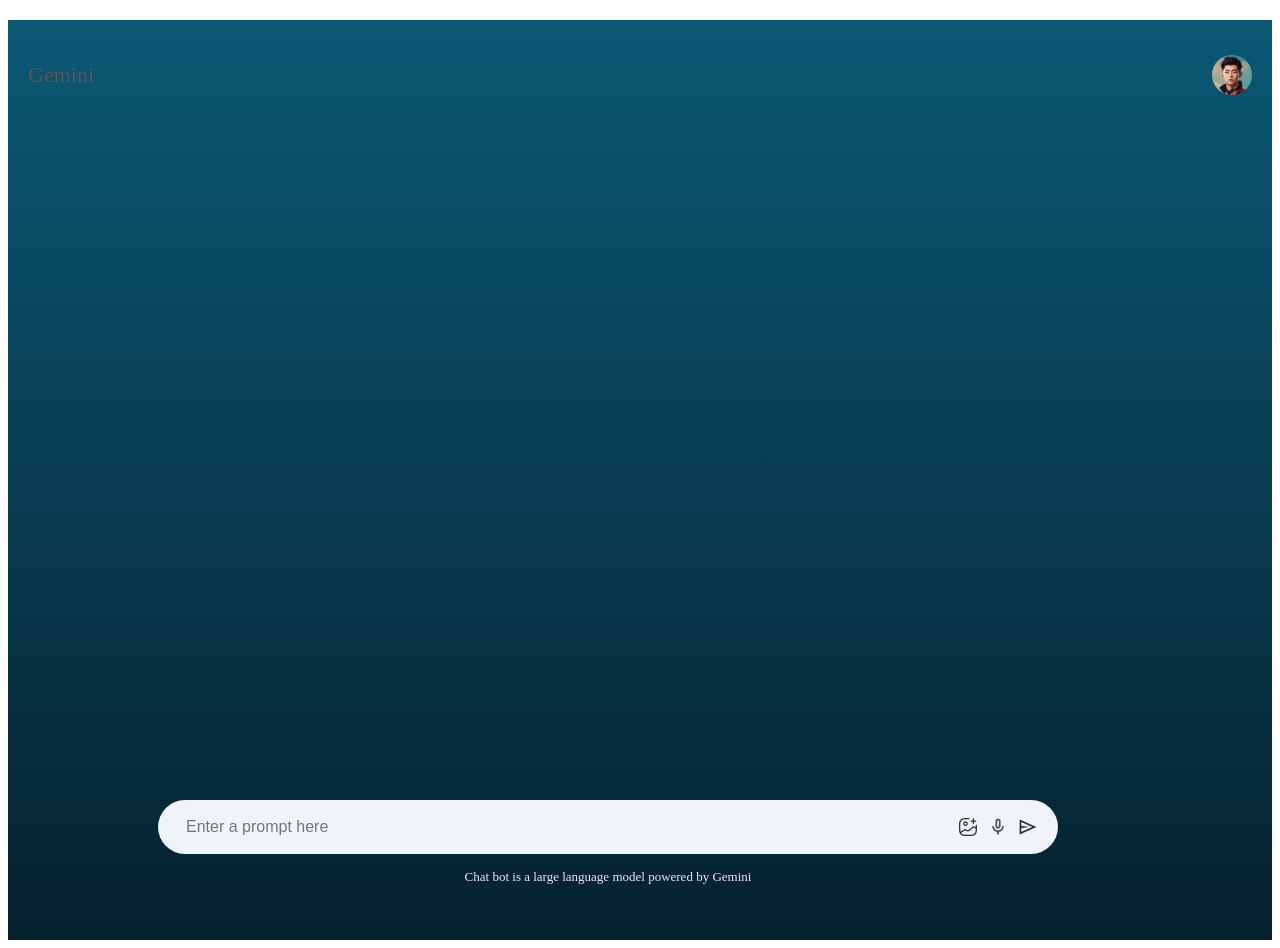
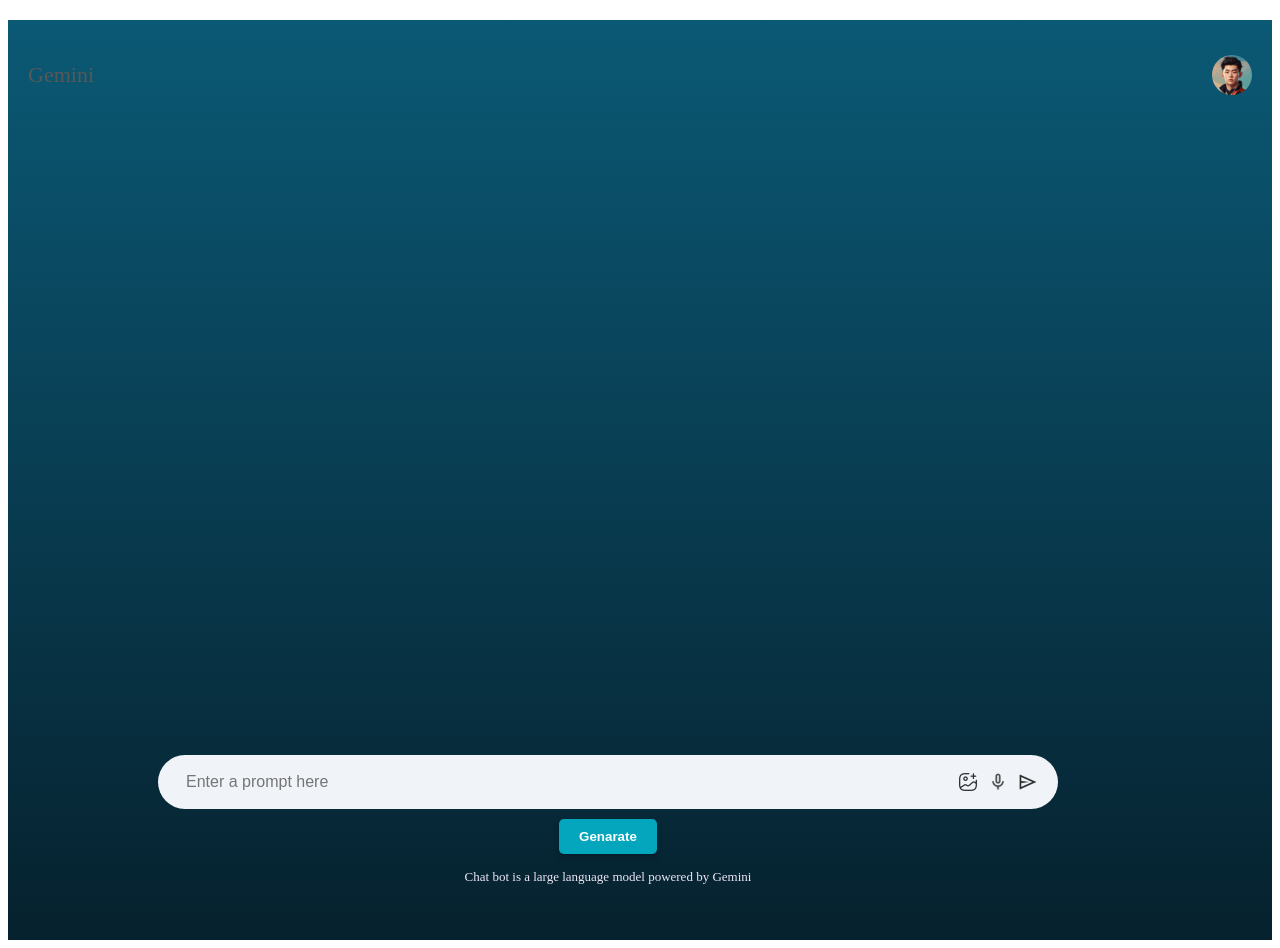
Before and after one commit to Bhanuka10/Capstone, a React (Vite) app in the folder KnowEdge-app/: page /chatbot in a window 1280 px wide. Built offline with nearby package versions, Linux system fonts and the light colour scheme; a web font is replaced by a local one.

Commit message:
fetch the data science videos and make generate button

```diff
--- a/KnowEdge-app/src/Components/ChatBot/ChatBot.css
+++ b/KnowEdge-app/src/Components/ChatBot/ChatBot.css
@@ -187,3 +187,25 @@
     backdrop-filter: blur(16px) saturate(180%);
     -webkit-backdrop-filter: blur(16px) saturate(180%);
 }
+.generate-btn{
+    background-color: #03A6BC;
+    color: white;
+    padding: 10px 20px;
+    border: none;
+    border-radius: 5px;
+    cursor: pointer;
+    font-family: 'Poppins', sans-serif;
+    font-weight: bold;
+    box-shadow: 0 4px 6px rgba(0, 0, 0, 0.2);
+    transition: background-color 0.3s ease, color 0.3s ease;
+    justify-content: center;
+    margin: 0 auto;
+    display: flex;
+    align-items: center;
+    margin-top: 10px;
+}
+.generate-btn:hover{
+    background-color: #025f73;
+    color: #ffffff;
+    box-shadow: 0 6px 10px rgba(0, 0, 0, 0.3);
+}
--- a/KnowEdge-app/src/Components/ChatBot/ChatBot.jsx
+++ b/KnowEdge-app/src/Components/ChatBot/ChatBot.jsx
@@ -81,7 +81,9 @@ const ChatBot = () => {
             <img src={assets.mic_icon} alt="Mic" />
             <img src={assets.send_icon} alt="Send" />
           </div>
+
         </div>
+        <button className='generate-btn'>Genarate</button>
         <p className="bottom-info">
           Chat bot is a large language model powered by Gemini
         </p>
--- a/KnowEdge-app/src/Components/Courses/Courses.jsx
+++ b/KnowEdge-app/src/Components/Courses/Courses.jsx
@@ -18,8 +18,14 @@ const DOMAIN_PLAYLIST_IDS = [
   'PLZPZq0r_RZOOxqHgOzPyCzIl4AJjXbCYt',
   'PLZPZq0r_RZOONc3kkuRmBOlj67YAG6jqo',
   'PLZPZq0r_RZOPoNttk9beDhO_Bu5DA-xwP',
+  'PLWKjhJtqVAbnSe1qUNMG7AbPmjIG54u88',
   'PLewGdhs0k9xG6TRPgHDO03kN0wTmehw_0'
 
+];
+const DATA_SCIENCE_PLAYLIST_IDS = [
+  'PLWKjhJtqVAblvI1i46ScbKV2jH1gdL7VQ',
+  'PLWKjhJtqVAbkoMsX4hgwxbJZW4aB0cbaB',
+  'PLWKjhJtqVAblQe2CCWqV4Zy3LY01Z8aF1'
 ];
 const MAX_RESULTS = 20;
 
@@ -62,6 +68,15 @@ const Courses = () => {
       setCourses(allCourses.flat().sort(() => Math.random() - 0.5));
     } catch (error) {
       console.error('Error loading courses:', error);
+    }
+  };
+
+  const loadDataScienceCourses = async () => {
+    try {
+      const dataScienceCourses = await Promise.all(DATA_SCIENCE_PLAYLIST_IDS.map(fetchPlaylistVideos));
+      setCourses(dataScienceCourses.flat().sort(() => Math.random() - 0.5));
+    } catch (error) {
+      console.error('Error loading data science courses:', error);
     }
   };
 
@@ -116,6 +131,8 @@ const Courses = () => {
   const handleIconClick = (icon) => {
     if (icon === 'domain') {
       loadDomainCourses();
+    } else if (icon === 'data') {
+      loadDataScienceCourses();
     } else {
       setCourses([]); // Placeholder action
     }
@@ -237,11 +254,11 @@ const Courses = () => {
         </div>
       </div>
 
-      <div className={`playbox ${isPlaying ? 'show' : ''}`}>
+      <div className={`playbox ${isPlaying ? 'show' : 'hide'}`} style={{ display: isPlaying ? 'flex' : 'none', justifyContent: 'center', alignItems: 'center' }}> {/* Center the video */}
         {currentVideoId && (
           <iframe
-            width="100%"
-            height="100%"
+            width="100%" // Set to full width of the playbox
+            height="95%" // Adjusted height
             src={`https://www.youtube.com/embed/${currentVideoId}?autoplay=1`}
             frameBorder="0"
             allow="autoplay; encrypted-media"
```
